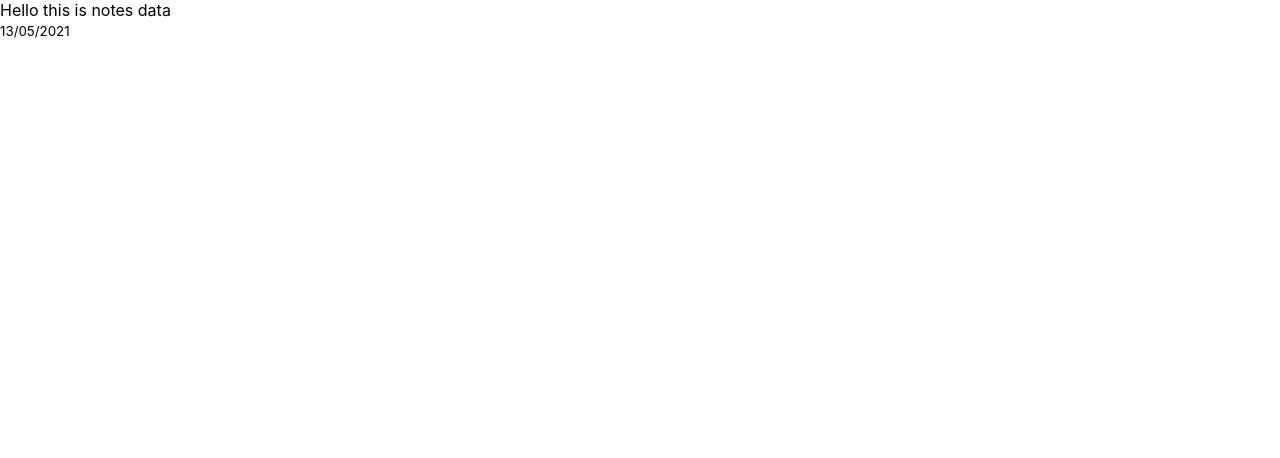
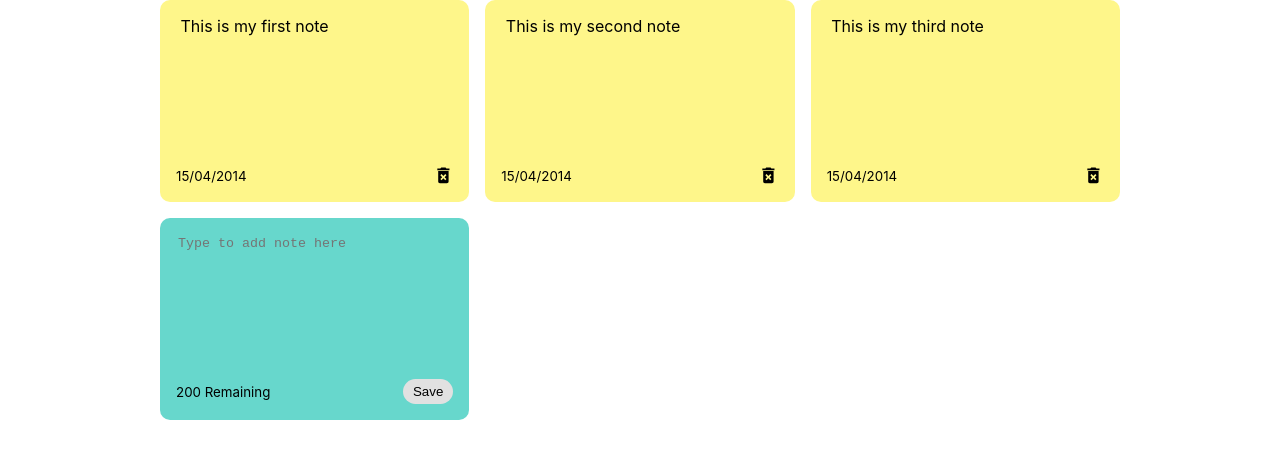
Before and after one commit to twi05/notes-app, a React (Create React App) app: page / in a window 1280 px wide. Shown: the top 458 px of the page. Built offline with nearby package versions, Linux system fonts and the light colour scheme.

Commit message:
add new features like words count

```diff
--- a/package.json
+++ b/package.json
@@ -6,8 +6,12 @@
     "@testing-library/jest-dom": "^5.16.4",
     "@testing-library/react": "^13.3.0",
     "@testing-library/user-event": "^13.5.0",
+    "install": "^0.13.0",
+    "nanoid": "^4.0.0",
+    "npm": "^8.13.0",
     "react": "^18.2.0",
     "react-dom": "^18.2.0",
+    "react-icons": "^4.4.0",
     "react-scripts": "5.0.1",
     "web-vitals": "^2.1.4"
   },
--- a/src/App.js
+++ b/src/App.js
@@ -1,10 +1,45 @@
 import React from 'react'
 import Notes_list from './components/Notes_list'
+import {nanoid} from 'nanoid';
+const App = () => {
+  const [notes,setNotes] = React.useState([
+    {
+      id:nanoid(),
+      text: ' This is my first note',
+      date: '15/04/2014'
+    },
+    {
+      id:nanoid(),
+      text: ' This is my second note',
+      date: '15/04/2014'
+    },
+    {
+      id:nanoid(),
+      text: ' This is my third note',
+      date: '15/04/2014'
+    },
 
-const App = () => {
+  ])
+
+  const addNote=(text)=>{
+    const date = new Date();
+    const newNote = {
+      id:nanoid(),
+      text:text,
+      date:date.toLocaleDateString()
+    }
+    setNotes([...notes, newNote]);
+  }
+
+  const deleteNote=(id)=>{
+
+   const newNotes =  notes.filter((note)=>note.id !==id);
+   setNotes(newNotes);
+
+  }
   return (
-    <div>
-      <Notes_list/>
+    <div className='container'>
+      <Notes_list notes={notes} handleAddNote={addNote} handleDeleteNote={deleteNote}/>
 
 
 
--- /dev/null
+++ b/src/components/AddNote.jsx
@@ -0,0 +1,42 @@
+import React from "react";
+import { useState } from "react";
+
+const AddNote = ({handleAddNote}) => {
+  const [noteText, setNoteText] = useState("");
+  const [wordsCount, setWordsCount]= useState(200);
+  const handleChange = async(e) => {
+      let content = e.target.value.length;
+if(200 - content>=0)
+{
+   setNoteText(e.target.value);
+    setWordsCount(200 - content);
+}
+  };
+  const handleSaveClick =()=>{
+    if(noteText.trim().length >0){
+
+        handleAddNote(noteText);
+        setNoteText("");
+    }
+
+  };
+  return (
+    <div className="note new">
+      <textarea
+        name=""
+        id=""
+        cols="10"
+        rows="8"
+        placeholder="Type to add note here"
+        onChange={handleChange}
+        value={noteText}
+      ></textarea>
+      <div className="note-footer">
+        <small>{wordsCount} Remaining</small>
+        <button className="save" onClick={handleSaveClick}>Save</button>
+      </div>
+    </div>
+  );
+};
+
+export default AddNote;
--- a/src/components/Note.jsx
+++ b/src/components/Note.jsx
@@ -1,16 +1,22 @@
-import React from 'react'
-// import {MdDeleteForever} from 'react-icons/md'
-const Note = () => {
-  return (
-    <div>
-        <div className='note'>
-            <span>Hello this is notes data</span>
-            <div className='note-footer'></div>
-            <small>13/05/2021</small>
-        </div>
+import React from "react";
+import { MdDeleteForever } from "react-icons/md";
 
-    </div>
-  )
+const Note = ({ id, text, date ,handleDeleteNote}) => {
+
+const deleteNote=(id)=>{
+  handleDeleteNote(id);
 }
 
-export default Note
+
+  return (
+    <div className="note">
+      <span>{text}</span>
+      <div className="note-footer">
+        <small>{date}</small>
+        <MdDeleteForever className="delete-icon" size="1.3em" onClick={()=>deleteNote(id)} />
+      </div>
+    </div>
+  );
+};
+
+export default Note;
--- a/src/components/Notes_list.jsx
+++ b/src/components/Notes_list.jsx
@@ -1,13 +1,16 @@
-import React from 'react'
-import Note from './Note'
+import React from "react";
+import AddNote from "./AddNote";
+import Note from "./Note";
 
-const Notes_list = () => {
+const Notes_list = ({ notes ,handleAddNote,handleDeleteNote}) => {
   return (
-    <div>
+    <div className="notes-list">
+      {notes.map((note) => {
+        return <Note id={note.id} text={note.text} date={note.date} handleDeleteNote={handleDeleteNote} />;
+      })}
+      <AddNote handleAddNote={handleAddNote} />
+    </div>
+  );
+};
 
-        <Note/>
-    </div>
-  )
-}
-
-export default Notes_list
+export default Notes_list;
--- a/src/index.css
+++ b/src/index.css
@@ -1,13 +1,67 @@
 body {
-  margin: 0;
-  font-family: -apple-system, BlinkMacSystemFont, 'Segoe UI', 'Roboto', 'Oxygen',
-    'Ubuntu', 'Cantarell', 'Fira Sans', 'Droid Sans', 'Helvetica Neue',
-    sans-serif;
-  -webkit-font-smoothing: antialiased;
-  -moz-osx-font-smoothing: grayscale;
+    margin: 0;
+    font-family: -apple-system, BlinkMacSystemFont, 'Segoe UI', 'Roboto', 'Oxygen', 'Ubuntu', 'Cantarell', 'Fira Sans', 'Droid Sans', 'Helvetica Neue', sans-serif;
+    -webkit-font-smoothing: antialiased;
+    -moz-osx-font-smoothing: grayscale;
 }
 
 code {
-  font-family: source-code-pro, Menlo, Monaco, Consolas, 'Courier New',
-    monospace;
+    font-family: source-code-pro, Menlo, Monaco, Consolas, 'Courier New', monospace;
 }
+
+.container {
+    max-width: 960px;
+    margin: 0 auto;
+    padding: 0 15px;
+}
+
+.notes-list {
+    display: grid;
+    grid-gap: 1rem;
+    grid-template-columns: repeat(auto-fit, minmax(250px, 1fr));
+}
+
+.note.new {
+    background-color: #67d7cc;
+}
+
+.note.new textarea {
+    border: none;
+    resize: none;
+    outline: none;
+    background-color: #67d7cc;
+}
+
+.save {
+    background-color: #e1e1e1;
+    border: none;
+    border-radius: 15px;
+    padding: 5px 10px;
+}
+
+.save:hover {
+    background-color: #ededed;
+    cursor: pointer;
+}
+
+.note {
+    background-color: #fef68a;
+    border-radius: 10px;
+    padding: 1rem;
+    min-height: 170px;
+    display: flex;
+    flex-direction: column;
+    justify-content: space-between;
+    white-space: pre-wrap;
+}
+
+.note-footer {
+    display: flex;
+    align-items: center;
+    justify-content: space-between;
+}
+
+.delete-icon{
+    cursor: pointer;
+
+}
```
Also changed, not shown: 1 other file (tests, documents, lock files or other folders).
